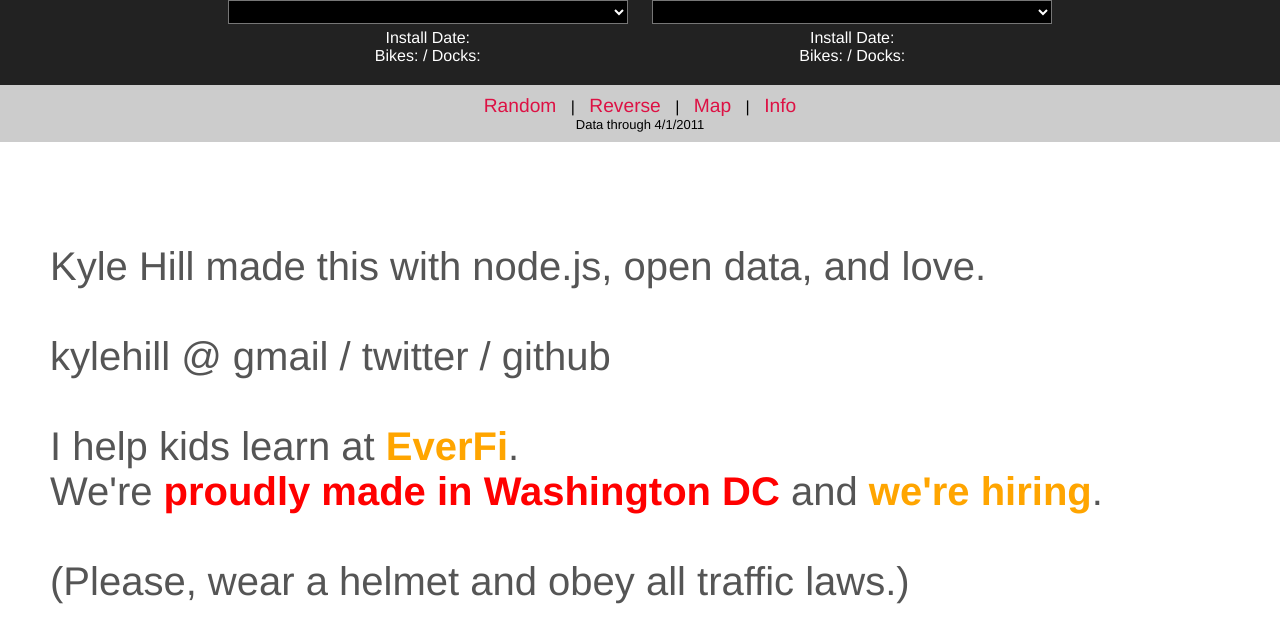
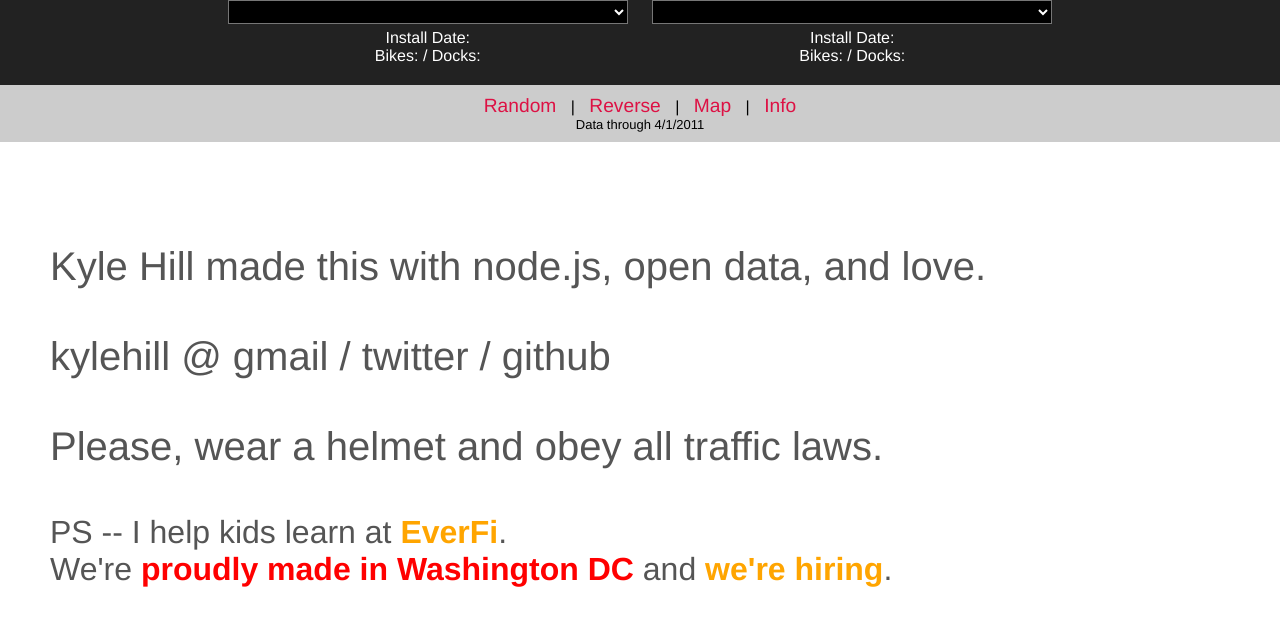
Before and after one commit to kylehill/cabistats, a website: page static/index.html in a window 1280 px wide. Both pictures are taken after a click on the link "Info". Drawn offline with nearby package versions, Linux system fonts and the light colour scheme; no server answers; a web font is replaced by a local one.

Commit message:
Adding unfiltered trips

```diff
--- a/static/index.html
+++ b/static/index.html
@@ -49,10 +49,10 @@
       <br/>
       kylehill @ gmail / twitter / github<br/>
       <br/>
-      I help kids learn at <a target="_blank" href="http://www.everfi.com">EverFi</a>.<br/>
-      We're <a target="_blank" href="http://proudlymadeindc.com/" style="color:red;">proudly made in Washington DC</a> and <a target="_blank" href="https://www.hireorbit.com/Jobs/Browse/everfi">we're hiring</a>.<br/>
+      Please, wear a helmet and obey all traffic laws.<br/>
       <br/>
-      (Please, wear a helmet and obey all traffic laws.)
+      <span style="font-size:0.8em">PS -- I help kids learn at <a target="_blank" href="http://www.everfi.com">EverFi</a>.<br/>
+      We're <a target="_blank" href="http://proudlymadeindc.com/" style="color:red;">proudly made in Washington DC</a> and <a target="_blank" href="https://www.hireorbit.com/Jobs/Browse/everfi">we're hiring</a>.</span>
     </div>
     <div id="noData" style="display:none;">
       There is no data for this station pair.
--- a/static/index.js
+++ b/static/index.js
@@ -182,8 +182,6 @@ var renderStats = function(data) {
 
     $("#qualPerDay").text(roundTwoDec(data.qualCount / daysOnline));
     $("#tripPerDay").text(roundTwoDec(data.tripCount / daysOnline));
-
-
   }
 }
 
--- a/view.js
+++ b/view.js
@@ -59,6 +59,8 @@ app.get('/method/from/:f/to/:t', function(req, res){
               obj.limit = parseInt(t[0]['length']) * 5;
               obj.min = parseInt(t[0]['length']);
               obj.filtered = underscore.filter(t, function(trip) { return trip['length'] < obj.limit; });
+              obj.unfiltered = underscore.filter(t, function(trip) { return trip['length'] >= obj.limit; });
+
 
               obj.qualCount = obj.filtered.length;
               obj.qualAverage = Math.round(underscore.reduce(obj.filtered, function(sum, trip) { return sum + trip['length']; }, 0) / obj.qualCount);
```
